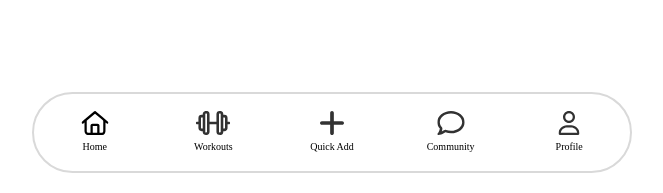
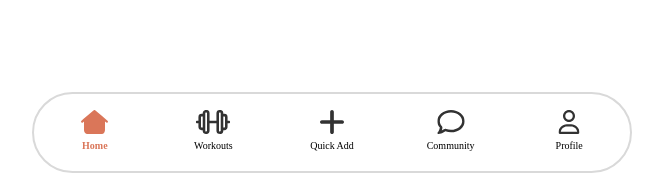
Before and after one commit to telesznicole/Flexi-Flow, a PHP site: page /home.html in a window 1280 px wide. Shown: the part 607-800 px from the top of the page, without its empty margins (308-971 px from the left). Run offline with PHP 8.4, Linux system fonts and the light colour scheme; some libraries are stand-ins or nearby versions; some web fonts are replaced.

Commit message:
fixed issues with nav bar buttons
made home button clickable to itself; edited home button to be selected and have selected text when on home page (took a long time to troubleshoot because cache held onto stylesheet and i had to hard reset the cache for it to work); fixed issue with border appearing when clicking on icon by setting border to none in css

```diff
--- a/home.html
+++ b/home.html
@@ -77,8 +77,8 @@
 
         <nav>
             <div class="btn-group nav-bar">
-                <a href="#" class="btn nav-bar-titles">
-                    <img src="icons/house.svg" alt="Home icon" data-hover="icons/house_filled.svg">
+                <a href="home.html" class="btn nav-bar-titles nav-bar-titles-selected">
+                    <img src="icons/house_filled.svg" alt="Home icon" data-hover="icons/house_filled.svg">
                     Home
                 </a>
                 <a href="#" class="btn nav-bar-titles">
@@ -99,5 +99,6 @@
                 </a>
             </div>
         </nav>
+
     </body>
 </html>
--- a/styles.css
+++ b/styles.css
@@ -266,13 +266,17 @@
     z-index: 1000; /* Ensure it stays on top */
 }
 
-
 .nav-bar-titles {
     font-family: 'SF Pro';
-    font-weight: 400; /* Regular */
+    font-weight: 400;
     font-size: 10px;
     color: black;
-    transition: color 0.3s, font-weight 0.3s; /* Smooth transition for color and font-weight */
+    transition: color 0.3s, font-weight 0.3s;
+}
+
+.nav-bar-titles-selected {
+    font-weight: 600 !important;
+    color: #DA7659 !important;
 }
 
 .nav-bar-titles:hover {
@@ -287,6 +291,7 @@
     text-align: center;     /* Center text alignment */
     width: 60px;
     height: 57px;
+    border: none;
 }
 
 .btn img {
```
